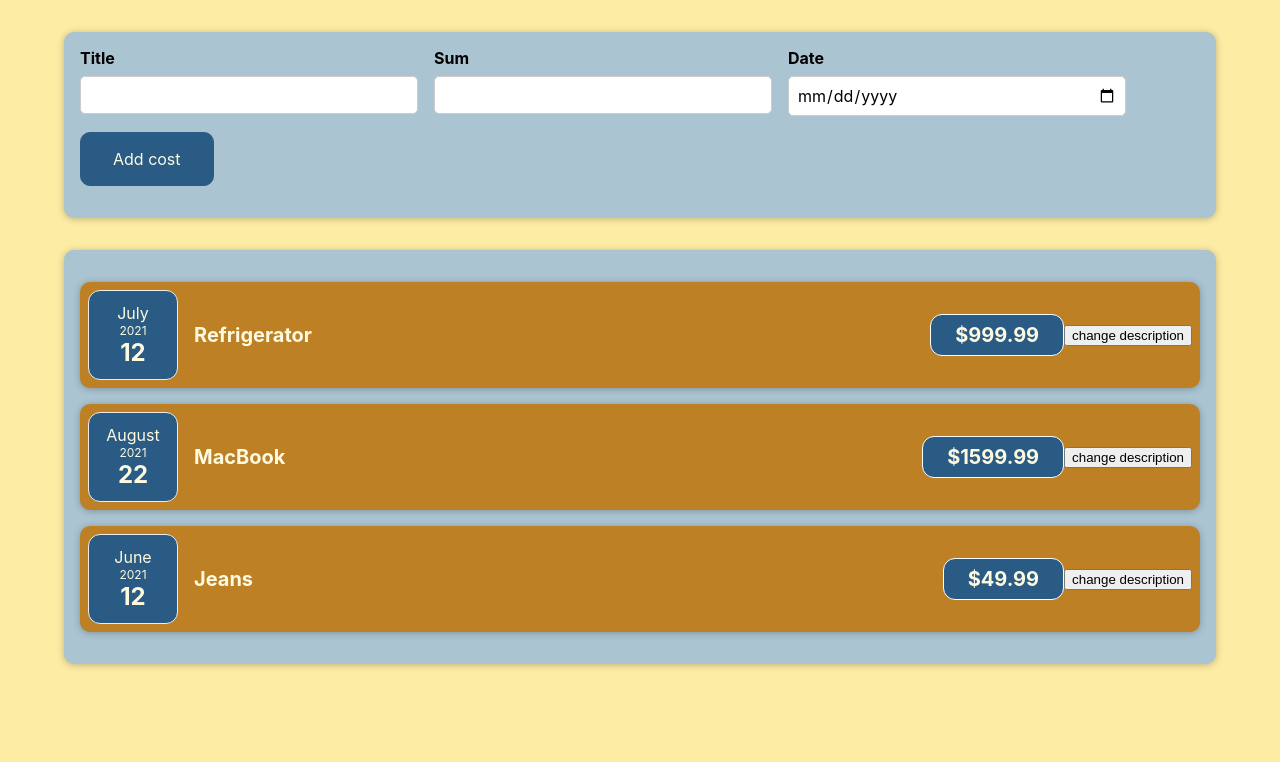
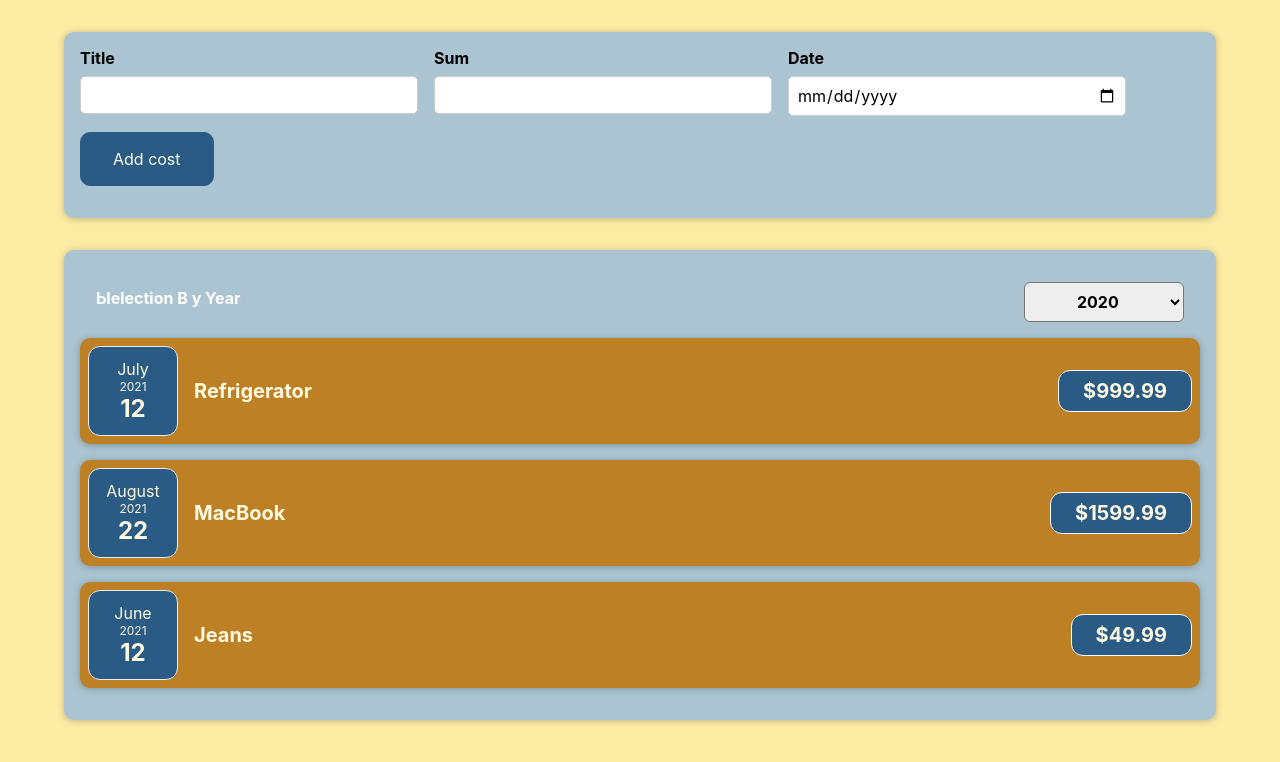
Before and after one commit to IvanBanifatsyeu/react-course-app, a React (Create React App) app: page / in a window 1280 px wide. Shown: the top 762 px of the page. Built offline with nearby package versions, Linux system fonts and the light colour scheme.

Commit message:
dynamic display of the data list

```diff
--- a/src/App.js
+++ b/src/App.js
@@ -5,25 +5,31 @@ import NewCost from "./components/NewCost/NewCost";
 const App = () => {
 	const costs = [
 		{
+			id: 'c1',
 			date: new Date(2021, 6, 12),
 			description: "Refrigerator",
 			amount: 999.99,
 		},
-		{
+		{	id: 'c2',
 			date: new Date(2021, 7, 22),
 			description: "MacBook",
 			amount: 1599.99,
 		},
-		{
+		{	id: 'c3',
 			date: new Date(2021, 5, 12),
 			description: "Jeans",
 			amount: 49.99,
 		},
 	];
 
+	const addCostHandler = (cost) => {
+		console.log(cost)
+		console.log("App Component")
+	}
+
 	return (
 		<div>
-			<NewCost />
+			<NewCost onAddCost={addCostHandler}/>
 			<Costs costs={costs} />
 		</div>
 	);
--- a/src/components/Costs/CostItem.jsx
+++ b/src/components/Costs/CostItem.jsx
@@ -4,21 +4,16 @@ import Card from "../UI/Card";
 import React, { useState } from "react";
 
 const CostItem = (props) => {
-	const [description, setDescription] = useState(props.description);
-    console.log('xxx')
 
-	function handlerClick(e) {
-		setDescription("anyText");
-	}
+
 
 	return (
 		<Card className="cost-item">
 			<CostDate date={props.date} />
 			<div className="cost-item__description">
-				<h2>{description}</h2>
+				<h2>{props.description}</h2>
 				<div className="cost-item__price">${props.amount}</div>
 			</div>
-			<button onClick={handlerClick}> change description</button>
 		</Card>
 	);
 };
--- a/src/components/Costs/Costs.jsx
+++ b/src/components/Costs/Costs.jsx
@@ -1,27 +1,32 @@
-import React from "react";
+
 import CostItem from "./CostItem";
 import Card from "../UI/Card";
 import "./Costs.css";
+import CostsFilter from "./CostsFilter";
+import React, {useState} from "react";
+
 
 const Costs = (props) => {
+	const [selectedYear, setSelectedYear] = useState('2020')
+
+	const yearChangeHandler = (year) => {
+
+		setSelectedYear((prevYear) => {console.log(year)})
+
+
+	};
 	return (
-		<Card className="costs">
-			<CostItem
-				date={props.costs[0].date}
-				description={props.costs[0].description}
-				amount={props.costs[0].amount}
-			/>
-			<CostItem
-				date={props.costs[1].date}
-				description={props.costs[1].description}
-				amount={props.costs[1].amount}
-			/>
-			<CostItem
-				date={props.costs[2].date}
-				description={props.costs[2].description}
-				amount={props.costs[2].amount}
-			/>
-		</Card>
+		<div>
+			<Card className="costs">
+			<CostsFilter year={selectedYear} onChangeYear={yearChangeHandler} />
+			{props.costs.map(item=> <CostItem
+					date={item.date}
+					description={item.description}
+					amount={item.amount}
+				/>)}
+
+			</Card>
+		</div>
 	);
 };
 
--- /dev/null
+++ b/src/components/Costs/CostsFilter.css
@@ -0,0 +1,24 @@
+.costs-filter {
+    color: white;
+    padding: 0 1rem;
+  }
+
+  .costs-filter__control {
+    display: flex;
+    width: 100%;
+    align-items: center;
+    justify-content: space-between;
+    margin: 1rem 0;
+  }
+
+  .costs-filter label {
+    font-weight: bold;
+    margin-bottom: 0.5rem;
+  }
+
+  .costs-filter select {
+    font: inherit;
+    padding: 0.5rem 3rem;
+    font-weight: bold;
+    border-radius: 6px;
+  }
--- /dev/null
+++ b/src/components/Costs/CostsFilter.jsx
@@ -0,0 +1,24 @@
+import "./CostsFilter.css";
+
+
+const CostsFilter = (props) => {
+  const yearChangeHandler = (event) => {
+    props.onChangeYear(event.target.value);
+  };
+
+  return (
+    <div className="costs-filter">
+      <div className="costs-filter__control">
+        <label>Ыelection B y Year</label>
+        <select value={props.year} onChange={yearChangeHandler}>
+          <option value="2022">2022</option>
+          <option value="2021">2021</option>
+          <option value="2020">2020</option>
+          <option value="2019">2019</option>
+        </select>
+      </div>
+    </div>
+  );
+};
+
+export default CostsFilter;
--- a/src/components/NewCost/CostForm.jsx
+++ b/src/components/NewCost/CostForm.jsx
@@ -1,26 +1,75 @@
-import './CostForm.css'
+import React, { useState } from "react";
+import "./CostForm.css";
 
-const CostForm = () => {
-    return <div>
-        <form >
+const CostForm = (props) => {
+	const [inputTitle, setInputTitle] = useState("");
+	const [inputAmount, setInputAmount] = useState("");
+	const [inputDate, setInputDate] = useState("");
+
+;
+
+	const titleChangeHandler = (e) => {
+	 setInputTitle(e.target.value)
+	};
+
+	const amountChangeHandler = (e) => {
+	 setInputAmount(e.target.value)
+	};
+
+	const dateChangeHandler = (e) => {
+		setInputDate(e.target.value)
+	};
+
+	const submitHandler = (event) => {
+		event.preventDefault();
+		const costData = {
+			name: inputTitle,
+			amount: inputAmount,
+			date: new Date(inputDate),
+		};
+		props.onSaveCostData(costData)
+		setInputTitle('');
+		setInputAmount('');
+		setInputDate('');
+
+	};
+
+	return (
+		<div>
+			<form onSubmit={submitHandler}>
 				<div className="new-cost__controls">
 					<div className="new-cost__control">
 						<label>Title</label>
-                    <input type='text' />
+						<input type="text" value={inputTitle} onChange={titleChangeHandler} />
 					</div>
 					<div className="new-cost__control">
 						<label>Sum</label>
-                    <input type='number' min='0.01' step='0.01' />
+						<input
+							type="number"
+							min="0.01"
+							step="0.01"
+							value={inputAmount}
+							onChange={amountChangeHandler}
+						/>
 					</div>
 					<div className="new-cost__control">
 						<label>Date</label>
-                    <input type='date' min='2019-01-01' max='2023-12-31' />
+						<input
+							type="date"
+							min="2019-01-01"
+							max="2023-12-31"
+							value={inputDate}
+							onChange={dateChangeHandler}
+						/>
 					</div>
 					<div className="new-cost__actions">
-                    <button type="submit">Add cost</button>
+						<button type="submit" >
+							Add cost
+						</button>
 					</div>
 				</div>
 			</form>
 		</div>
-}
-export default CostForm
+	);
+};
+export default CostForm;
--- a/src/components/NewCost/NewCost.jsx
+++ b/src/components/NewCost/NewCost.jsx
@@ -1,10 +1,18 @@
 import CostForm from "./CostForm";
 import "./NewCost.css";
 
-const NewCost = () => {
+const NewCost = (props) => {
+	const saveCostDataHAndler = (inputCostData) => {
+		const cosData = {
+			...inputCostData,
+			id: Math.random().toString(),
+		};
+		props.onAddCost(cosData);
+	};
+
 	return (
 		<div className="new-cost">
-			<CostForm />
+			<CostForm onSaveCostData={saveCostDataHAndler} />
 		</div>
 	);
 };
```
Lines whose indentation alone changed are shown as unchanged.
